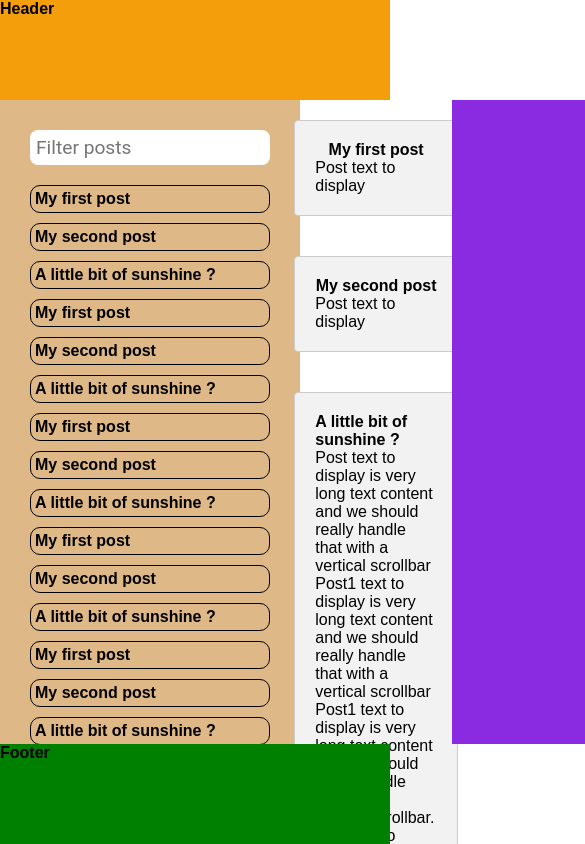
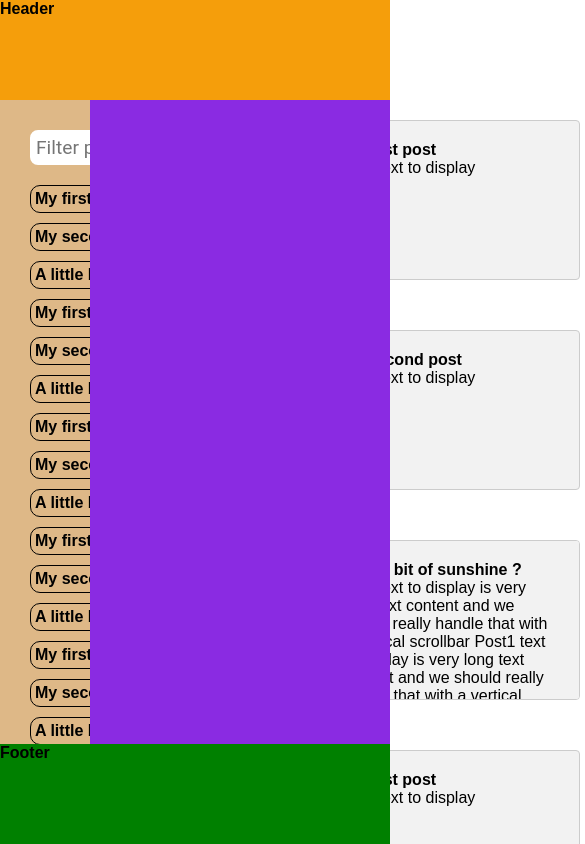
Before and after one commit to marcello-ants/react-akur8, a Next.js app: page / in a window 390 px wide. Shown: the top 844 px of the page, 585 px wide, since content can reach past the window. Built offline with nearby package versions, Linux system fonts and the light colour scheme.

Commit message:
refactor: refactor post detail list style

```diff
--- a/src/styles/styles.scss
+++ b/src/styles/styles.scss
@@ -1,7 +1,8 @@
 $primary-color: white;
 $secondary-color: #f59e0b;
 $font-family: "Roboto", sans-serif;
-
+$post-width: 300px;
+$post-height: 200px;
 
 * {
   margin: 0;
@@ -48,6 +49,8 @@ div, input {
 }
 
 .left-column {
+  position: sticky;
+  top: 100px;
   width: 300px;
   height: calc(100vh - 200px);
   overflow-y: auto;
@@ -83,42 +86,28 @@ div, input {
   }
 
   .post-list li:last-child {
-    margin-bottom: 100px;
+    margin-bottom: 20px;
   }
 }
 
 .main-content {
 
-  .post-list {
-    display: grid;
-    grid-gap: 20px;
-    grid-template-columns: repeat(auto-fit, minmax(200px, 1fr));
-  }
-
-
-  @media (min-width: 1024px) {
-    .post-list {
-      grid-template-columns: repeat(2, 1fr);
-    }
-  }
-
-  @media (min-width: 1280px) {
-    .post-list {
-      grid-template-columns: repeat(3, 1fr);
-    }
-  }
-
-  @media (min-width: 1536px) {
-    .post-list {
-      grid-template-columns: repeat(4, 1fr);
-    }
-  }
-
-  .post-detail-list {
+  .post-detail-wrapper {
     display: flex;
     flex-direction: column;
     align-items: center;
     justify-content: center;
+  }
+
+  .post-detail-list {
+    width: 100%;
+    display: grid;
+    grid-template-columns: repeat(auto-fit, $post-width);
+    grid-auto-rows: $post-height;
+    grid-gap: 10px;
+    justify-content: center;
+    align-content: center;
+  }
 
   .post-container {
     margin: 20px;
@@ -126,27 +115,22 @@ div, input {
     border: 1px solid #ccc;
     border-radius: 4px;
     background-color: #f2f2f2;
-      display: flex;
-      flex-direction: column;
-      align-items: center;
-      justify-content: center;
-      width: 80%;
-      max-width: 800px;
+    overflow: auto;
   }
 
   .post-container.selected {
     border: 2px solid red;
   }
 }
-}
 
 .right-column {
+  position: sticky;
+  top: 100px;
+  right: 0;
+
   width: 300px;
   height: calc(100vh - 200px);
   background-color: blueviolet;
   overflow-y: auto;
   padding: 10px;
-
-  // .post-event {
-  // }
 }
```
Lines whose indentation alone changed are shown as unchanged.
